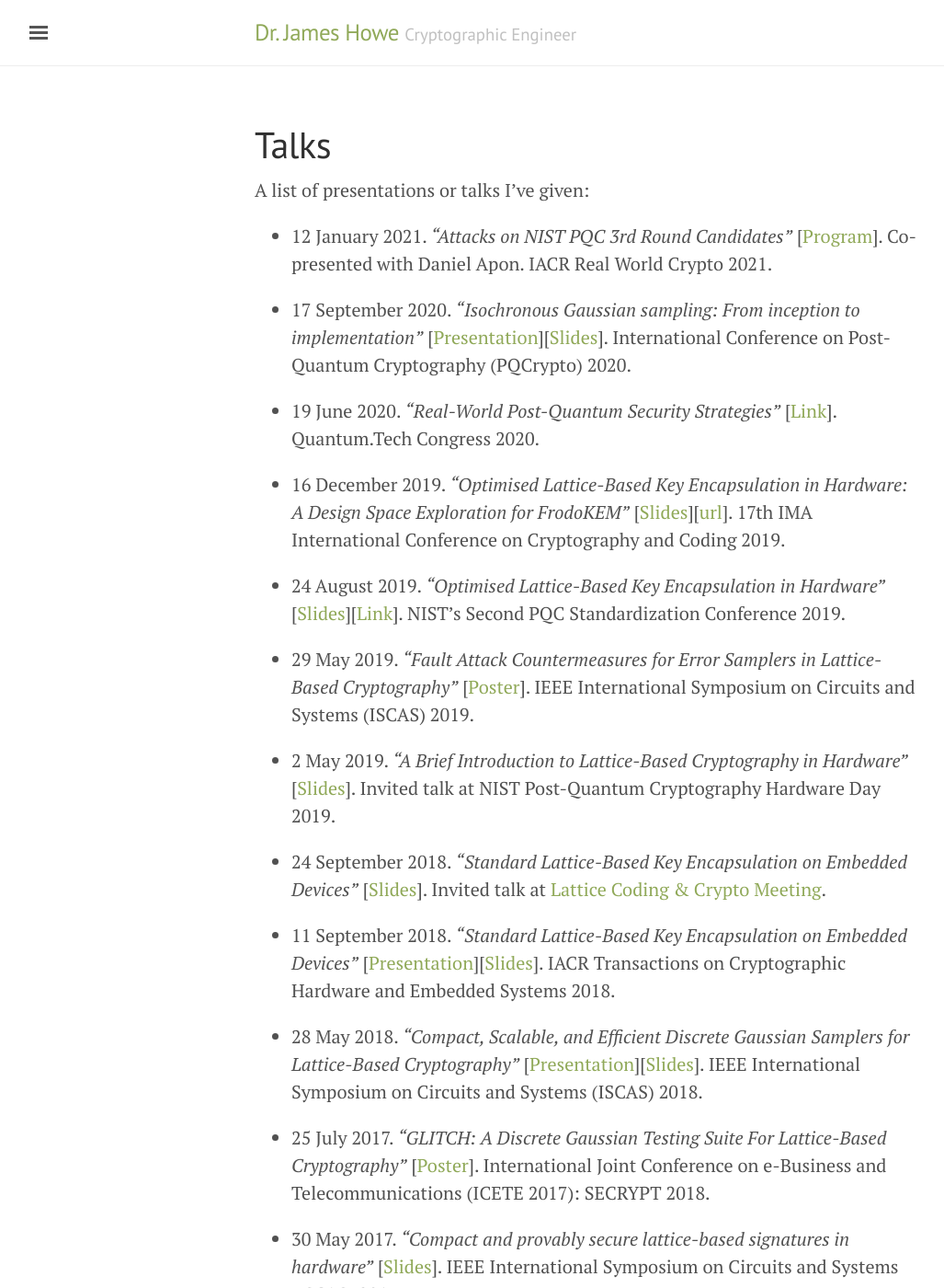
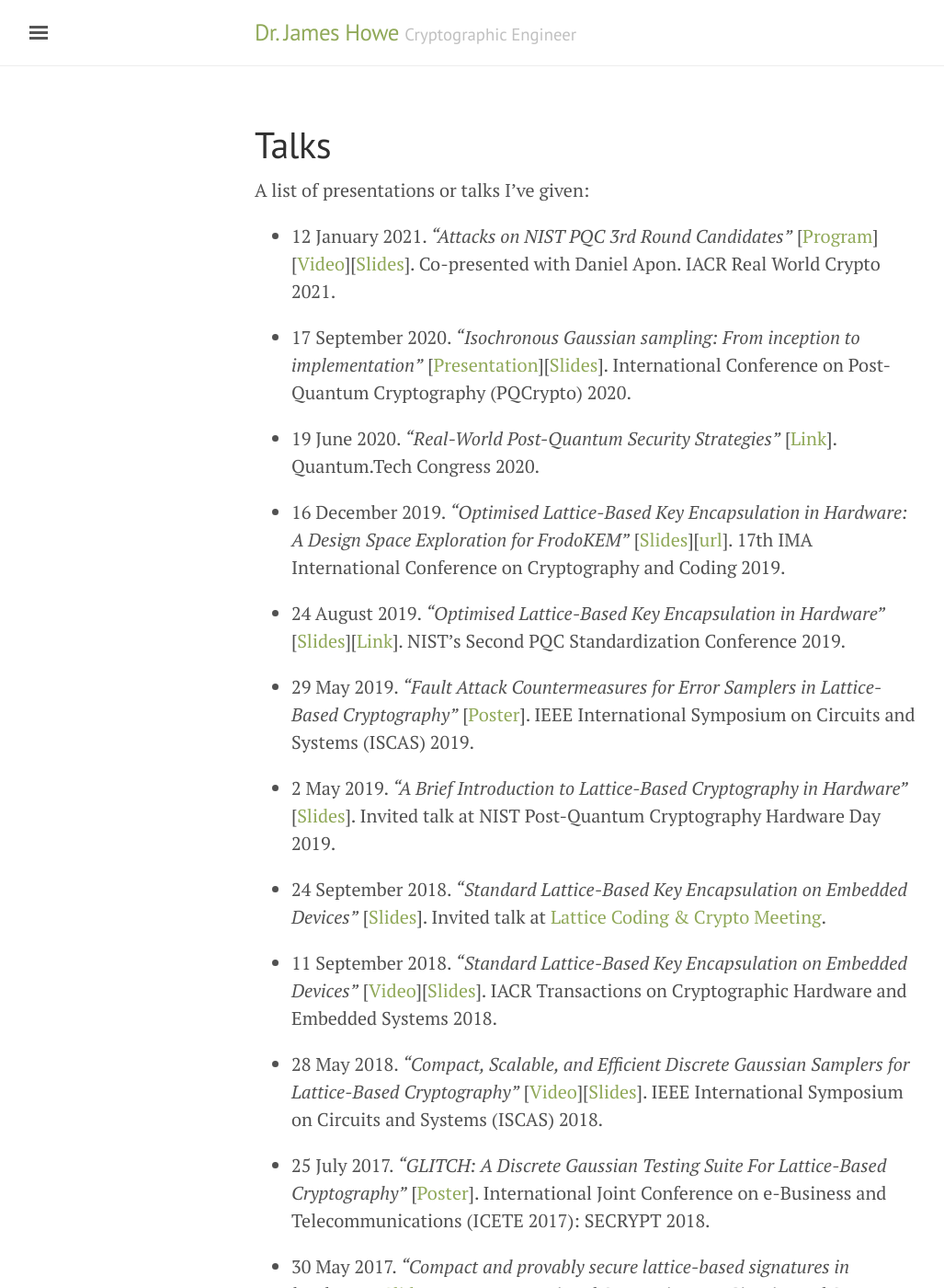
Before and after one commit to jameshoweee/jameshoweee.github.io, a Jekyll site: the page built from talks.md, in a window 1280 px wide and 1400 px high. Shown: the whole window at 92% size, without its empty margins (3-1030 px from the left). Built offline with Jekyll 4.4.1, drawn with Linux system fonts in a browser that asks for light colours.

Commit message:
Update talks.md

```diff
--- a/talks.md
+++ b/talks.md
@@ -6,7 +6,7 @@ permalink: /talks/
 
 A list of presentations or talks I've given:
 
-* 12 January 2021. *"Attacks on NIST PQC 3rd Round Candidates"* [[Program](https://rwc.iacr.org/2021/program.php)]. Co-presented with Daniel Apon. IACR Real World Crypto 2021.
+* 12 January 2021. *"Attacks on NIST PQC 3rd Round Candidates"* [[Program](https://rwc.iacr.org/2021/program.php)][[Video](https://youtu.be/X0Y6D5zLI-Y?t=1747)][[Slides](https://iacr.org/submit/files/slides/2021/rwc/rwc2021/22/slides.pdf)]. Co-presented with Daniel Apon. IACR Real World Crypto 2021.
 
 * 17 September 2020. *"Isochronous Gaussian sampling: From inception to implementation"* [[Presentation](https://youtu.be/KqCnJApHC3w)][[Slides](files/FalconConstantTime.pdf)]. International Conference on Post-Quantum Cryptography (PQCrypto) 2020.
 
@@ -22,9 +22,9 @@ A list of presentations or talks I've given:
 
 * 24 September 2018. *"Standard Lattice-Based Key Encapsulation on Embedded Devices"* [[Slides](files/londonlattice2018.pdf)]. Invited talk at [Lattice Coding & Crypto Meeting](http://malb.io/discrete-subgroup/2018/09/24/lattice-meeting/).
 
-*	11 September 2018. *"Standard Lattice-Based Key Encapsulation on Embedded Devices"* [[Presentation](https://www.youtube.com/watch?v=zAfPwuBKixk)][[Slides](files/tches.pdf)]. IACR Transactions on Cryptographic Hardware and Embedded Systems 2018.
+*	11 September 2018. *"Standard Lattice-Based Key Encapsulation on Embedded Devices"* [[Video](https://www.youtube.com/watch?v=zAfPwuBKixk)][[Slides](files/tches.pdf)]. IACR Transactions on Cryptographic Hardware and Embedded Systems 2018.
 
-*	28 May 2018. *"Compact, Scalable, and Efficient Discrete Gaussian Samplers for Lattice-Based Cryptography"* [[Presentation](https://player.vimeo.com/video/272220291)][[Slides](files/iscas2018.pdf)]. IEEE International Symposium on Circuits and Systems (ISCAS) 2018.
+*	28 May 2018. *"Compact, Scalable, and Efficient Discrete Gaussian Samplers for Lattice-Based Cryptography"* [[Video](https://player.vimeo.com/video/272220291)][[Slides](files/iscas2018.pdf)]. IEEE International Symposium on Circuits and Systems (ISCAS) 2018.
 
 *	25 July 2017. *"GLITCH: A Discrete Gaussian Testing Suite For Lattice-Based Cryptography"* [[Poster](files/SECRYPT__Poster.pdf)]. International Joint Conference on e-Business and Telecommunications (ICETE 2017): SECRYPT 2018.
 
```
